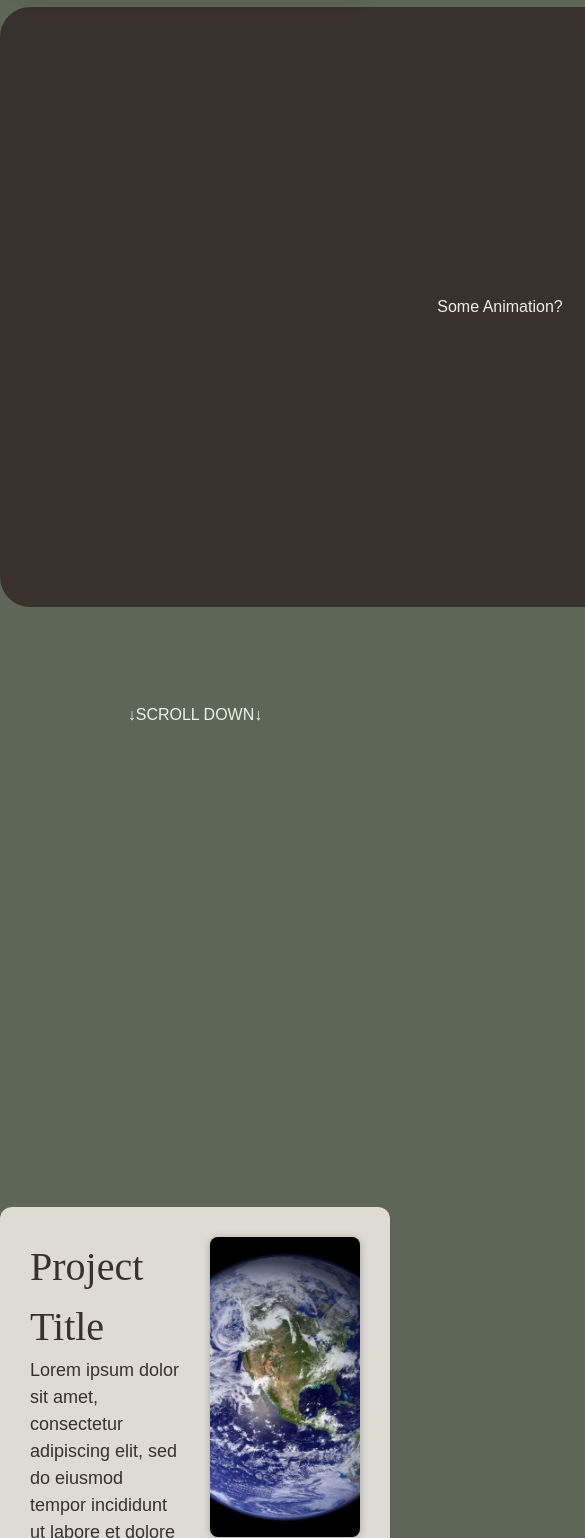
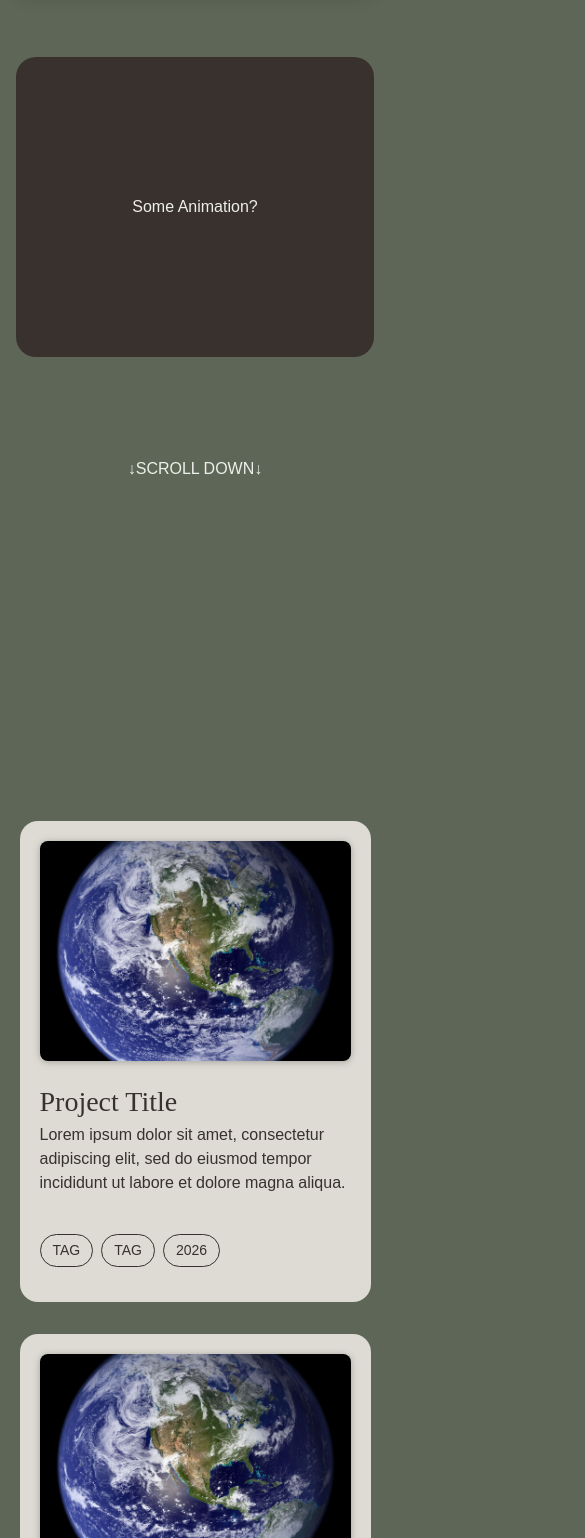
Before and after one commit to CSMI920/CaliaSmith-Portfolio, a plain HTML site: page index.html in a window 390 px wide. Shown: the part 62-1600 px from the top of the page, 585 px wide, since content can reach past the window. Drawn offline with Linux system fonts and the light colour scheme; a web font is replaced by a local one.

Commit message:
[5] added css folders/new proj folderes
also i added media queries to hero-work css, project#1 ready to work on.

```diff
--- /dev/null
+++ b/css/hero-work.css
@@ -0,0 +1,162 @@
+
+/*  Hero-Work page */
+.title{
+    font-family: "ivypresto-display", serif;
+    font-weight: 400;
+    font-style: normal;
+    font-size: 36px;}
+.fakesquare {
+    width: 1000px;
+    height: 600px;
+    background-color: #38312e;
+    border-radius: 30px;
+    margin: 80px auto;
+    display: flex;
+    align-items: center;
+    justify-content: center;}
+.scroll-down{
+    display: flex;
+    align-items: center;
+    justify-content: center;
+    padding: 80px;
+    margin-bottom: 400px;}
+
+
+.proj-cards {
+    background-color: #dddbd4;
+    padding: 30px;
+    border-radius: 18px;
+    max-width: 1200px;
+    width: 100%;
+    box-sizing: border-box;
+    margin: 64px auto;
+
+    display: flex;
+    align-items: flex-start;
+    justify-content: space-between;
+    gap: 30px;}
+
+.proj-txt {
+    flex: 1;
+    display: flex;
+    flex-direction: column;
+    align-items: flex-start;
+    min-width: 0;
+    color: #38312e;}
+.proj-txt h2 {
+    font-family: "ivypresto-display", serif;
+    font-weight: 400;
+    font-style: normal;
+
+    margin: 0px;
+    font-size: 40px;}
+.proj-txt p {
+    margin: 0 0 15px 0;
+    font-size: 18px;}
+
+
+.proj-tags {
+    display: flex;
+    flex-wrap: wrap;
+    gap: 8px;
+    margin-top: 120px;}
+.proj-tags p {
+    border: 1px solid #38312e;
+    border-radius: 20px;
+    padding: 6px 14px;
+    font-size: 16px;
+    color: #38312e;
+    text-transform: uppercase;}
+
+.proj-img {
+    flex: 1;
+    min-width: 0;}
+.proj-img img{
+    width: 100%;
+    height: 300px;
+    object-fit: cover;
+    display: block;
+    border-radius: 8px;
+    filter: drop-shadow(0 0.5mm 1mm #a3a19c);}
+
+
+
+/* tablet */
+@media screen and (max-width: 1024px) {
+  .fakesquare {
+    width: 90%;
+    height: 450px;
+    margin: 60px auto;
+
+  }
+
+  .scroll-down {
+    padding: 50px 20px;
+    margin-bottom: 200px;
+  }
+
+  .proj-cards {
+    width: 90%;
+    margin: 48px auto;
+    gap: 24px;
+  }
+
+  .proj-txt h2 {
+    font-size: 32px;
+  }
+
+  .proj-tags {
+    margin-top: 60px; /* Reduces the large desktop gap */
+  }
+}
+
+/* mobile */
+@media screen and (max-width: 768px) {
+  .title {
+    font-size: 28px;
+    text-align: center;
+  }
+
+  .fakesquare {
+    width: 92%;
+    height: 300px;
+    border-radius: 20px;
+  }
+
+  .scroll-down {
+    padding: 40px 15px;
+    margin-bottom: 300px;
+  }
+
+  .proj-cards {
+    flex-direction: column-reverse;
+    padding: 20px;
+    margin: 32px auto;
+    gap: 20px;
+  }
+
+  .proj-txt h2 {
+    font-size: 28px;
+  }
+
+  .proj-txt p {
+    font-size: 16px;
+  }
+
+  .proj-tags {
+    margin-top: 24px;
+  }
+
+  .proj-tags p {
+    font-size: 14px;
+    padding: 5px 12px;
+  }
+
+  .proj-img {
+    width: 100%;
+  }
+
+  .proj-img img {
+    height: 220px;
+  }
+}
--- a/css/main.css
+++ b/css/main.css
@@ -8,6 +8,8 @@ body{
     transition: color 0.3s ease;
     font-size: 16px;
     line-height: 1.5;}
+html{
+    scroll-behavior: smooth;}
 
 a {
     text-decoration: none;
@@ -63,158 +65,3 @@ a:hover {
     font-size: 0.85rem;}
   .logo {
     max-width: 75px;}}
-
-
-/*  about page */
-.header{
-    font-family: "ivypresto-display", serif;
-    font-weight: 400;
-    font-style: normal;
-    color: #e2d9b0;
-    font-size: 36px;
-    margin: -30px 0px;}
-
-.abt-wrp{
-    display: flex;
-    flex-direction: row;
-    margin: auto;
-    padding: 54px 230px 108px;
-    gap: 60px;}
-.abt-wrp2{
-    grid-column-gap: 20px;
-    grid-row-gap: 20px;
-    object-fit: contain;
-    flex-flow: column;
-    justify-content: flex-start;
-    align-items: center;
-    width: 100%;
-    margin-top: 2vh;
-    display: flex;
-    align-items: flex-start;}
-.abt-wrp3{
-    align-items: flex-end;
-    display: flex;
-    gap: 20px;
-    font-size: 20px;}
-
-.abt-img{
-    border-radius: 20px;}
-.resume-img{
-    max-width: 10%;}
-@media screen and (max-width: 768px) {
-  .header {
-    font-size: 28px;
-    margin: -15px 0px;
-  }
-
-  .abt-wrp {
-    flex-direction: column;
-    align-items: center;
-    padding: 40px 24px 60px;
-    gap: 30px;
-  }
-
-  .abt-wrp2 {
-    align-items: center;
-    text-align: center;
-  }
-
-  .abt-wrp3 {
-    flex-direction: column;
-    align-items: center;
-    font-size: 18px;
-    gap: 15px;
-  }
-
-  .abt-img {
-    display: block;
-    margin: 0 auto;
-    width: 100%;
-    max-width: 350px;
-    height: auto;
-  }
-
-  .resume-img {
-    max-width: 25%;
-  }}
-
-
-/* home page */
-.title{
-    font-family: "ivypresto-display", serif;
-    font-weight: 400;
-    font-style: normal;
-    font-size: 36px;}
-.fakesquare {
-    width: 1000px;
-    height: 600px;
-    background-color: #38312e;
-    border-radius: 30px;
-    margin: auto;
-    display: flex;
-    align-items: center;
-    justify-content: center;}
-.scroll-down{
-    display: flex;
-    align-items: center;
-    justify-content: center;
-    padding: 80px;
-    margin-bottom: 400px;}
-
-
-.proj-cards {
-    background-color: #dddbd4;
-    padding: 30px;
-    border-radius: 12px;
-    max-width: 1200px;
-    width: 100%;
-    box-sizing: border-box;
-    margin: 20px auto;
-
-    display: flex;
-    align-items: flex-start;
-    justify-content: space-between;
-    gap: 30px;}
-
-.proj-txt {
-    flex: 1;
-    display: flex;
-    flex-direction: column;
-    align-items: flex-start;
-    min-width: 0;
-    color: #38312e;}
-.proj-txt h2 {
-    font-family: "ivypresto-display", serif;
-    font-weight: 400;
-    font-style: normal;
-
-    margin: 0px;
-    font-size: 40px;}
-.proj-txt p {
-    margin: 0 0 15px 0;
-    font-size: 18px;}
-
-
-.proj-tags {
-    display: flex;
-    flex-wrap: wrap;
-    gap: 8px;
-    margin-top: 120px;}
-.proj-tags p {
-    border: 1px solid #38312e;
-    border-radius: 20px;
-    padding: 6px 14px;
-    font-size: 16px;
-    color: #38312e;
-    text-transform: uppercase;}
-
-.proj-img {
-    flex: 1;
-    min-width: 0;}
-.proj-img img{
-    width: 100%;
-    height: 300px;
-    object-fit: cover;
-    display: block;
-    border-radius: 8px;
-    filter: drop-shadow(0 0.5mm 1mm #a3a19c);}
--- a/index.html
+++ b/index.html
@@ -17,6 +17,7 @@
 
   <link rel="stylesheet" href="css/normalize.css">
   <link rel="stylesheet" href="css/main.css">
+  <link rel="stylesheet" href="css/hero-work.css">
   <link rel="stylesheet" href="https://use.typekit.net/gix7xhx.css">
 
   <meta name="theme-color" content="#fafafa">
@@ -31,7 +32,7 @@
         <img class="logo" src="./img/logo[yellow].png" alt="Logo">
       </a>
     </li>
-    <li><a href="./work.html">work</a></li>
+    <li><a href="#work-sections">work</a></li>
     <li><a href="./about.html">about</a></li>
     <li><a href="./personal.html">personal</a></li>
     <li><a href="./contact.html">contact</a></li>
@@ -45,6 +46,29 @@
   <p class="scroll-down"> ↓SCROLL DOWN↓ </p>
 </div>
 
+
+
+<div id="work-sections" class="section proj-cards" data-color="#eeefea">
+  <div class="proj-txt">
+        <h2>Project Title</h2>
+
+        <p>Lorem ipsum dolor sit amet, consectetur adipiscing elit, sed do eiusmod tempor incididunt ut labore et dolore magna aliqua. </p>
+
+        <div class="proj-tags">
+            <p>tag</p>
+            <p>tag</p>
+            <p>2026</p>
+        </div>
+    </div>
+
+
+    <div class="proj-img">
+      <a href="./Project HTMLs/Project1.html">
+        <img src="./img/placeholder.jpg" alt="Project">
+      </a>
+    </div>
+  </div>
+</div>
 
 
 <div class="section proj-cards" data-color="#eeefea">
@@ -61,11 +85,12 @@
     </div>
 
     <div class="proj-img">
+      <a href="">
         <img src="./img/placeholder.jpg" alt="Project">
+      </a>
     </div>
   </div>
 </div>
-
 
   <script src="js/main.js"></script>
 </body>
```
Also changed, not shown: Project HTMLs/Project1.html (added, +46 -0 lines), about.html (+2 -1 lines), contact.html (+1 -1 lines), css/about.css (added, +75 -0 lines), personal.html (+2 -1 lines), img/contruction.jpg (added), 3 other files.
